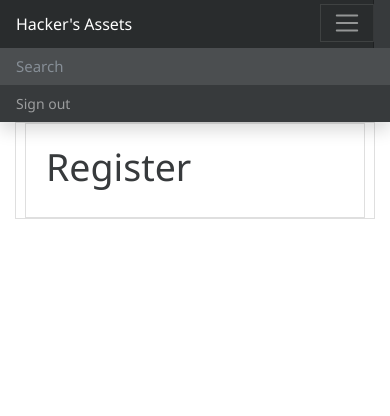
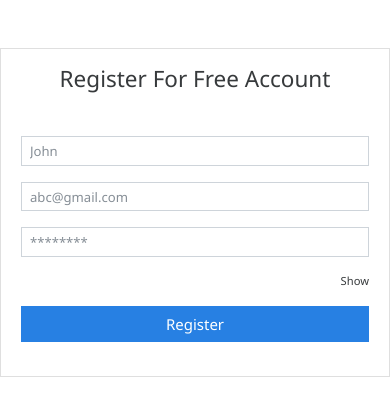
Before and after one commit to syed-ali-abbas/HackersExpenses404, a Django app: page /authentication/register in a window 390 px wide. Shown: the top 416 px of the page. Run offline with Django 3.2, Linux system fonts and the light colour scheme; some libraries are stand-ins or nearby versions.

Commit message:
Frontend of Registeration page done

```diff
--- a/authentication/urls.py
+++ b/authentication/urls.py
@@ -1,6 +1,9 @@
 from django.urls import path
-from .views import RegisterationView
+from .views import RegisterationView, userNameValidationView, EmailValidationView
+from django.views.decorators.csrf import csrf_exempt
 
 urlpatterns=[
-    path('register',RegisterationView.as_view(),name='register')
+    path('register',RegisterationView.as_view(),name='register'),
+    path('validate-username', csrf_exempt(userNameValidationView.as_view()),name='validate-username'),
+    path('validate-email',csrf_exempt(EmailValidationView.as_view()),name='validate-email')
 ]
--- a/authentication/views.py
+++ b/authentication/views.py
@@ -1,6 +1,39 @@
 from django.shortcuts import render
 from django.views import View
+from django.contrib.auth.models import User
+import json
+from django.http import JsonResponse
+from validate_email import validate_email
+
+
+
+
+
 
 class RegisterationView(View):
     def get(self, request):
         return render(request,'authentication/register.html')
+
+
+
+class userNameValidationView(View):
+
+    def post(self, request):
+        data = json.loads(request.body)
+        username = data['username']
+        if not str(username).isalnum():
+            return JsonResponse({'username_error':'username should only contain alphanumeric characters'}, status=400)
+        if User.objects.filter(username=username).exists():
+            return JsonResponse({'username_error':'Matching username exixts. Please try again with unique one'}, status=409)
+        return JsonResponse({'username_valid':True})
+
+
+class EmailValidationView(View):
+    def post(self, request):
+        data = json.loads(request.body)
+        email = data['email']
+        if not validate_email(email):
+            return JsonResponse({'email_error': 'Email is invalid'}, status=400)
+        if User.objects.filter(email=email).exists():
+            return JsonResponse({'email_error': 'sorry email in use,choose another one '}, status=409)
+        return JsonResponse({'email_valid': True})
--- a/p_website/settings.py
+++ b/p_website/settings.py
@@ -35,6 +35,7 @@ ALLOWED_HOSTS = []
 # Application definition
 
 INSTALLED_APPS = [
+    'authentication.apps.AuthenticationConfig',
     'p_webapp.apps.PWebappConfig',
     'django.contrib.admin',
     'django.contrib.auth',
--- a/templates/authentication/login.html
+++ b/templates/authentication/login.html
@@ -1,4 +1,4 @@
-{% extends 'base.html' %}
+{% extends 'base_auth.html' %}
 
 {% block content %}
         <div class="card">
--- a/templates/authentication/register.html
+++ b/templates/authentication/register.html
@@ -1,9 +1,37 @@
-{% extends 'base.html' %}
+{% extends 'base_auth.html' %}
+{% load static %}
 
 {% block content %}
-        <div class="card">
-<div class="card-body">
-    <h1>Register</h1>
-</div>
-        </div>
+  <div class="row">
+          <div class="col-md-4"></div>
+          <div class="col-md-4">
+                  <div class="card mt-5">
+                          <div class="card-title m-auto p-auto p-3">
+                                  <h4>Register For Free Account</h4>
+                          </div>
+                          <div class="card-body">
+                                  <form method="POST">
+                                   {% csrf_token %}
+                                          <div class="form-group">
+                                            <input type="text" name="username" id="username-field" class="form-control form-control-sm" placeholder="John">
+
+                                        </div>
+                                        <div class="invalid_feedback invalid-feedback" style="display:none"></div>
+                                        <p class="text-sm text-success userNameSuccessOutput"></p>
+                                          <div class="form-group">
+                                                <input type="email" name="email" id="email-field" class="form-control form-control-sm" placeholder="abc@gmail.com">
+                                           </div>
+                                        <div class="email_invalid_feedback invalid-feedback" style="display:none"></div>
+                                        <p class="text-sm text-success emailSuccessOutput"></p>
+                                           <div class="form-group">
+                                                <input type="password" name="password" id="password-field" class="form-control form-control-sm" placeholder="********">
+                                                <small class="float-right py-3">Show</small>
+                                            </div>
+                                          <input type="submit" value="Register" class="btn btn-block btn-primary">
+                                  </form>
+                          </div>
+                  </div>
+          </div>
+          <div class="col-md-4"></div>
+<script src="{% static 'js/register.js' %}"></script>
 {% endblock content %}
--- a/templates/base_auth.html
+++ b/templates/base_auth.html
@@ -0,0 +1,41 @@
+{% load static %}
+<html lang="en">
+  <head>
+    <meta charset="utf-8">
+    <meta name="viewport" content="width=device-width, initial-scale=1">
+    <title>Hacker's Expenses|
+        {% block title %}
+        {% endblock title %}
+    </title>
+
+<link href="{% static 'css/bootstrap.min.css' %}" rel="stylesheet">
+
+<link rel="stylesheet" href="{% static 'css/base.css' %}">
+
+
+
+    <!-- Custom styles for this template -->
+    <link href="{% static 'css/dashboard.css' %}" rel="stylesheet">
+  </head>
+  <body>
+
+
+
+
+    <main role="main">
+        {% block content %}
+
+        {% endblock content %}
+
+    </main>
+
+
+
+    <script src="/docs/5.0/dist/js/bootstrap.bundle.min.js" integrity="sha384-b5kHyXgcpbZJO/tY9Ul7kGkf1S0CWuKcCD38l8YkeH8z8QjE0GmW1gYU5S9FOnJ0" crossorigin="anonymous"></script>
+
+      <script src="https://cdn.jsdelivr.net/npm/feather-icons@4.28.0/dist/feather.min.js" integrity="sha384-uO3SXW5IuS1ZpFPKugNNWqTZRRglnUJK6UAZ/gxOX80nxEkN9NcGZTftn6RzhGWE" crossorigin="anonymous"></script>
+      <script src="https://cdn.jsdelivr.net/npm/chart.js@2.9.4/dist/Chart.min.js" integrity="sha384-zNy6FEbO50N+Cg5wap8IKA4M/ZnLJgzc6w2NqACZaK0u0FXfOWRRJOnQtpZun8ha" crossorigin="anonymous"></script>
+      <!-- <script src="dashboard.js"></script> -->
+  <script src="{% static 'js/main.js' %}"></script>
+    </body>
+</html>
```
Also changed, not shown: p_website/static/js/register.js (added, +56 -0 lines), db.sqlite3, 2 other files.
